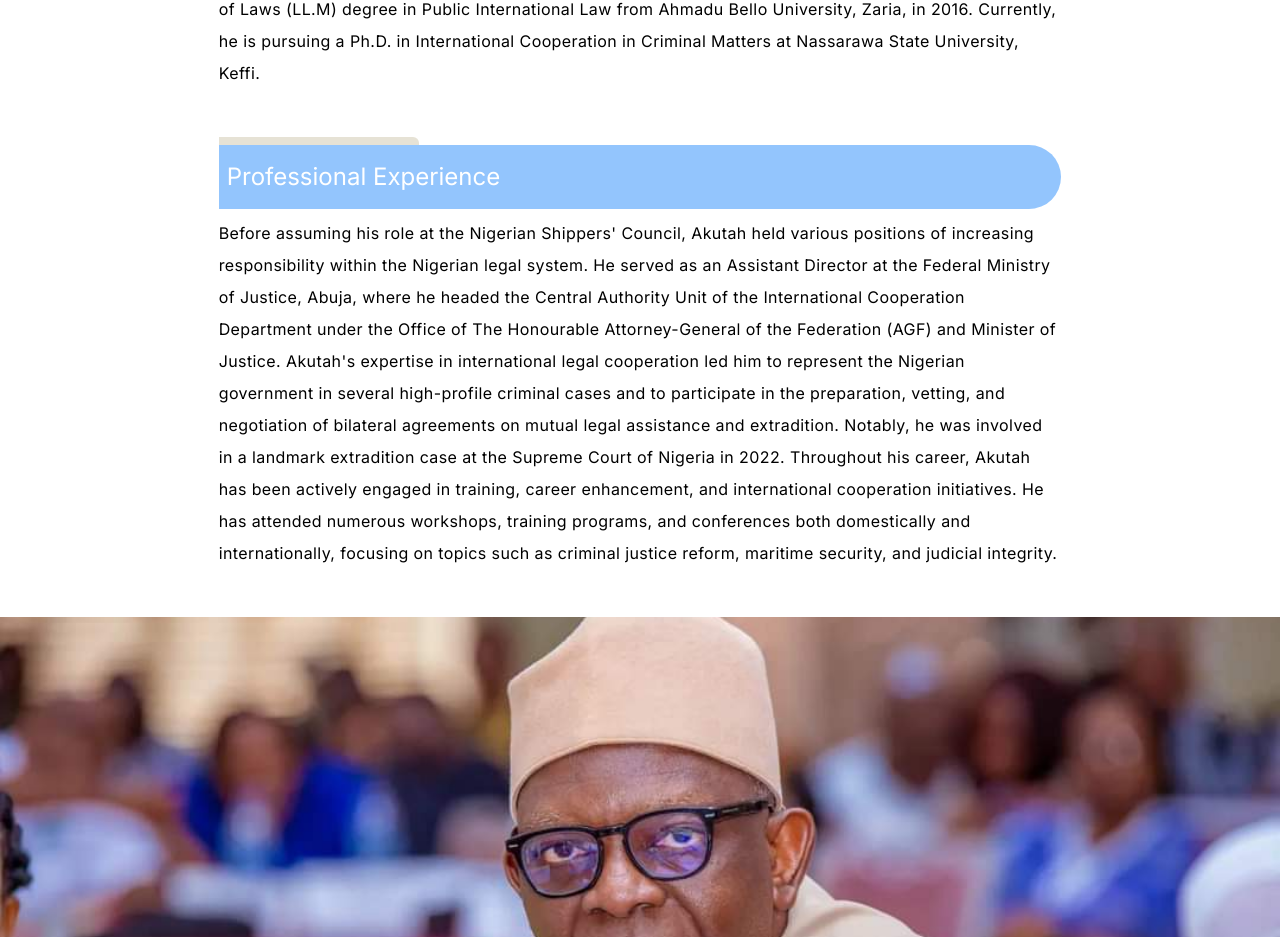
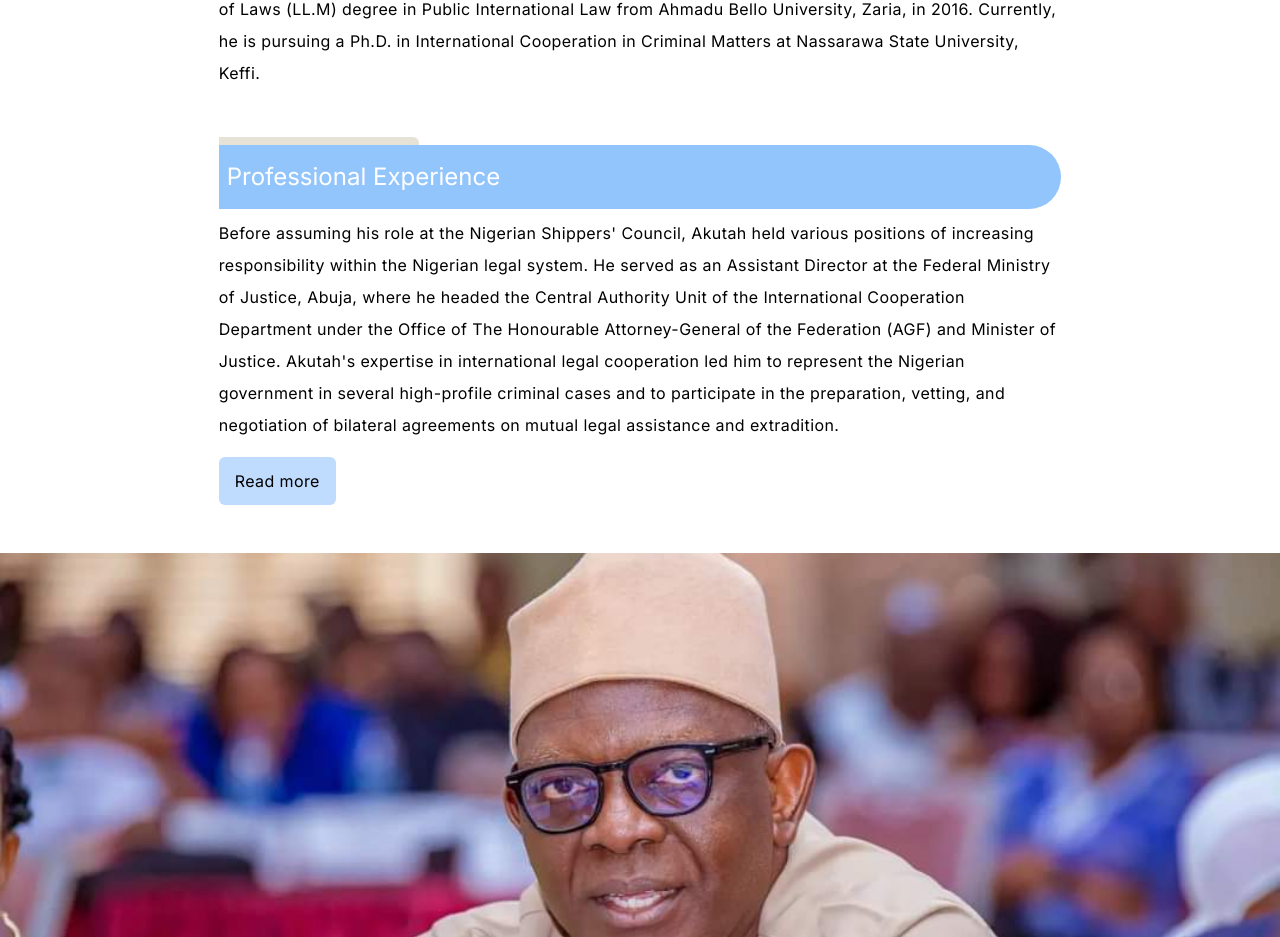
Before and after one commit to StivinTaesoo/barrister-pius, a Next.js app: page /about in a window 1280 px wide. Shown: the part 1571-2508 px from the top of the page. Built offline with nearby package versions, Linux system fonts and the light colour scheme.

Commit message:
Added readmore

```diff
--- a/app/about/page.tsx
+++ b/app/about/page.tsx
@@ -1,3 +1,4 @@
+import ReadMore from "@/components/body/ReadMore";
 import Headings from "@/components/body/Sections";
 import TextContent from "@/components/body/TextContent";
 import React from "react";
@@ -47,12 +48,20 @@ function page() {
                     "Barr Akutah obtained his Senior School Certificate Exam (SSCE) at Adikpo Comprehensive College, Adikpo - Benue State. He pursued his legal education at the University of Abuja, where he obtained his Bachelor of Laws (LLB) degree in 2006. He later attended the Nigeria Law School in Bwari, Abuja, and was called to the Nigerian Bar as a Barrister at Law (BL) in May 2007. Subsequently, he obtained a Master of Laws (LL.M) degree in Public International Law from Ahmadu Bello University, Zaria, in 2016. Currently, he is pursuing a Ph.D. in International Cooperation in Criminal Matters at Nassarawa State University, Keffi."
                 }
             />
-            <TextContent
+            {/* <TextContent
                 title={"Professional Experience"}
                 text={
                     "Before assuming his role at the Nigerian Shippers' Council, Akutah held various positions of increasing responsibility within the Nigerian legal system. He served as an Assistant Director at the Federal Ministry of Justice, Abuja, where he headed the Central Authority Unit of the International Cooperation Department under the Office of The Honourable Attorney-General of the Federation (AGF) and Minister of Justice. Akutah's expertise in international legal cooperation led him to represent the Nigerian government in several high-profile criminal cases and to participate in the preparation, vetting, and negotiation of bilateral agreements on mutual legal assistance and extradition. Notably, he was involved in a landmark extradition case at the Supreme Court of Nigeria in 2022. Throughout his career, Akutah has been actively engaged in training, career enhancement, and international cooperation initiatives. He has attended numerous workshops, training programs, and conferences both domestically and internationally, focusing on topics such as criminal justice reform, maritime security, and judicial integrity."
                 }
-            />
+            /> */}
+            <div className="w-full mx-auto leading-loose">
+                <ReadMore
+                    title="Professional Experience"
+                    summary="Before assuming his role at the Nigerian Shippers' Council, Akutah held various positions of increasing responsibility within the Nigerian legal system. He served as an Assistant Director at the Federal Ministry of Justice, Abuja, where he headed the Central Authority Unit of the International Cooperation Department under the Office of The Honourable Attorney-General of the Federation (AGF) and Minister of Justice. Akutah's expertise in international legal cooperation led him to represent the Nigerian government in several high-profile criminal cases and to participate in the preparation, vetting, and negotiation of bilateral agreements on mutual legal assistance and extradition."
+                    fullText="Notably, he was involved in a landmark extradition case at the Supreme Court of Nigeria in 2022. Throughout his career, Akutah has been actively engaged in training, career enhancement, and international cooperation initiatives. He has attended numerous workshops, training programs, and conferences both domestically and internationally, focusing on topics such as criminal justice reform, maritime security, and judicial integrity."
+                />
+            </div>
+
             <div className="w-full h-[250px] md:h-[600px]">
                 <img
                     src="/images/bg-6.jpeg"
--- a/app/contact/page.tsx
+++ b/app/contact/page.tsx
@@ -1,3 +1,4 @@
+import ReadMore from "@/components/body/ReadMore";
 import React from "react";
 
 function page() {
@@ -73,6 +74,7 @@ function page() {
                     </form>
                 </div>
             </div>
+
         </div>
     );
 }
--- a/app/globals.css
+++ b/app/globals.css
@@ -53,3 +53,16 @@
     background: #e4dfd1;
     background: #ebd595;
 }
+
+#ch {
+    display: none;
+}
+#ch:checked ~ .content {
+    display: block;
+}
+#ch:checked ~ label {
+    display: none;
+}
+.content {
+    display: none;
+}
--- /dev/null
+++ b/components/body/ReadMore.tsx
@@ -0,0 +1,48 @@
+import React from "react";
+
+type Props = {
+    summary: string;
+    fullText: string;
+    title: string;
+};
+
+function ReadMore({ summary, fullText, title }: Props) {
+    return (
+        <>
+
+            <div className="my-12 px-2 w-full flex justify-center items-center flex-col gap-y-8 md:gap-x-8  md:flex-row">
+                <div className="w-full leading-8 md:w-2/3">
+                    <div className="w-20 h-2 bg-[#e6e2d5] rounded-tr-md md:w-[200px]"></div>
+
+                    <h2 className="text-2xl text-left text-white bg-blue-300 mb-2 px-2 py-4 rounded-r-full">
+                        {title}
+                    </h2>
+
+                    <div className="text-left w-full tracking-wide ">
+                        <input id="ch" type="checkbox" />
+                        <p>{summary}</p>
+                        <div className="content">
+                            <p>{fullText}</p>
+                            <label
+                                htmlFor="ch"
+                                className="inline-block bg-blue-200 px-4 py-2 mt-4 rounded-md cursor-pointer"
+                            >
+                                Show less
+                            </label>
+                        </div>
+
+                        <label
+                            htmlFor="ch"
+                            className="inline-block bg-blue-200 px-4 py-2 mt-4 rounded-md cursor-pointer"
+                        >
+                            Read more
+                        </label>
+                    </div>
+                </div>
+                {/* ***************** FIRST DAY AT WORK VIDEO *************************** */}
+            </div>
+        </>
+    );
+}
+
+export default ReadMore;
```
